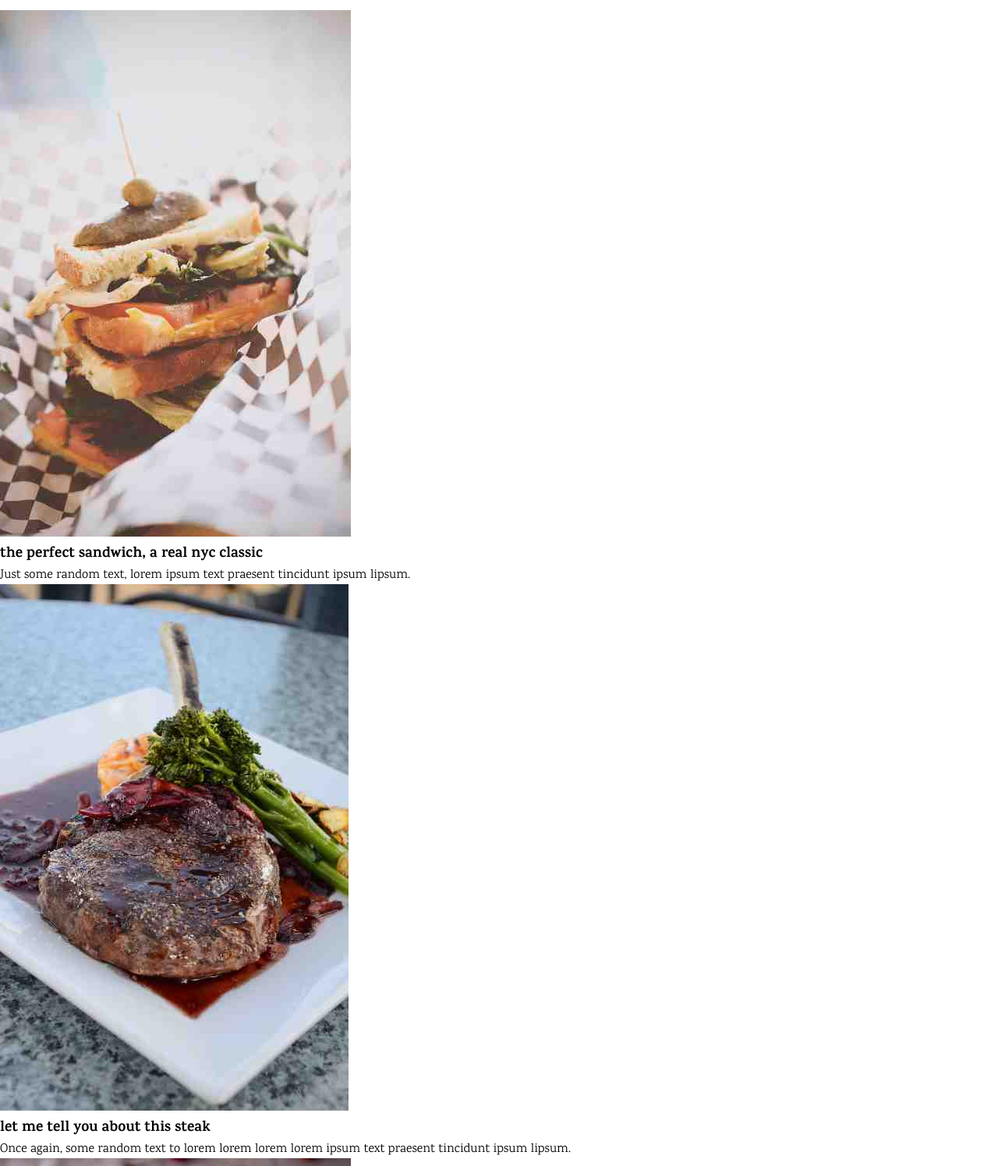
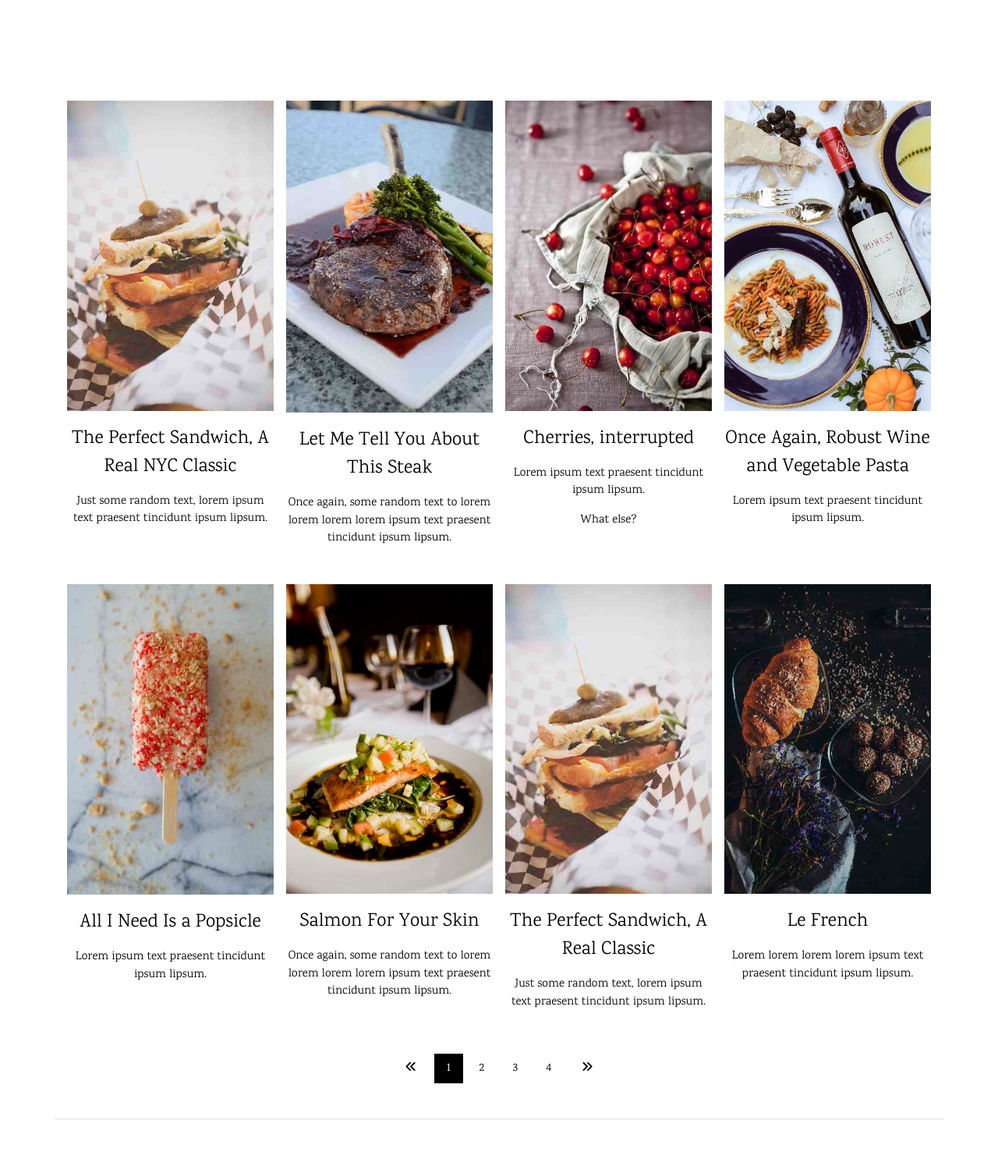
Before and after one commit to OmidMozafari/Food-Blog, a plain HTML site: page Food Blog.html in a window 1280 px wide. Shown: the part 60-1555 px from the top of the page at 78% size. Drawn offline with Linux system fonts and the light colour scheme.

Commit message:
Approximately, completed the project, worked on the sections and footer, changes some design and codes for efficiency, and fixed some bugs.

```diff
--- a/Food Blog.css
+++ b/Food Blog.css
@@ -48,6 +48,179 @@ nav ul li h4{
 
 /* main part styles */
 
+/* this is the overall container after and functions after the header and nav */
 
+.container{
+    max-width: 1200px;
+    margin: 0 70px 0;
+    /* padding: 8px 16px; */
+}
+/* this is the overall container after and functions after the header and nav */
+
+main{
+    display: flex;
+    flex-direction: column;
+}
+
+/* the first sections styles of main */
+#first-main-section{
+    display: flex;
+    margin-top: 100px;
+    padding:16px 8px;
+}
+.first-section-item-containers{
+    width: 100%;
+    padding: 0 8px;
+}
+.first-section-item-containers img{
+    width: 100%;
+}
+.first-section-item-containers h3{
+    font-size: 24px;
+    text-align: center;
+    line-height: 1.5;
+    margin: 10px 0;
+    font-weight: 400;
+}
+.first-section-item-containers p{
+    font-size: 15px;
+    line-height: 1.5;
+    margin: 15px 0;
+    text-align: center;
+}
+/* the first section styles of main */
+
+/* the second section styles of main */
+
+#second-main-section{
+    display: flex;
+    padding: 16px 8px;
+}
+.second-section-item-containers{
+    width: 100%;
+    padding: 0 8px;
+}
+.second-section-item-containers img{
+    width: 100%;
+}
+.second-section-item-containers h3{
+    font-size: 24px;
+    text-align: center;
+    line-height: 1.5;
+    margin: 10px 0;
+    font-weight: 400;
+}
+.second-section-item-containers p{
+    font-size: 15px;
+    line-height: 1.5;
+    margin: 15px 0;
+    text-align: center;
+}
+
+/* the second section styles of main */
+
+/* the third section styles of main */
+
+#third-main-section{
+    padding: 32px 0;
+    text-align: center;
+}
+.third-section-items{
+    padding: 8px 16px;
+    vertical-align: middle;
+    font-size: 15px;
+    text-decoration: none;
+    color: black;
+}
+.third-section-items:hover{
+    background-color: black;
+    color: white;
+}
+.third-section-item-containers :nth-child(2){
+    background-color: black;
+    color: white;
+}
+.third-section-item-containers :nth-child(2):hover{
+    color: black;
+    background-color: rgb(207, 205, 205);
+}
+/* the third section styles of main */
+
+/* horizontal line design styles */
+hr{
+    margin: 20px 0;
+    border: 1px solid #eee;
+}
+
+/* horizontal line design styles */
+
+/* fourth section of main */
+#fourth-main-section{
+    text-align: center;
+    padding: 32px 16px;
+}
+#fourth-main-section h3{
+    margin: 10px 0;
+    font-weight: 400;
+    font-size: 24px;
+}
+.fourth-section-text-container{
+    padding: 32px 0;
+}
+.fourth-section-text-container h4{
+    margin: 10px 0;
+    font-size: 20px;
+}
+.fourth-section-text-container h6{
+    margin: 10px 0;
+    font-size: 16px;
+    font-weight: 400;
+    text-transform: capitalize;
+}
+.fourth-section-text-container p{
+    margin: 15px 0;
+    font-size: 15px;
+    line-height: 1.5;
+}
+/* fourth section of main */
 
 /* main part styles */
+
+/* footer part styles */
+footer{
+    padding: 32px 8px;
+    display: flex;
+}
+.footer-containers{
+    padding: 0 8px;
+    width: 33.3%;
+}
+.footer-containers h3{
+    margin: 10px 0;
+    font-size: 24px;
+    font-weight: 400;
+    text-transform: uppercase;
+}
+.footer-containers p{
+    font-size: 15px;
+    line-height: 1.5;
+    margin: 15px 0;
+}
+.footer-containers p > a{
+    text-decoration: none;
+    color: black;
+}
+.footer-containers ul li{
+    padding: 16px;
+    list-style-type: none;
+    display: flex;
+}
+.footer-containers ul li img{
+    width: 50px;
+    height: 50px;
+    margin-right: 16px;
+}
+.footer-containers ul :nth-child(1){
+    border-bottom: 1px solid #ddd;
+}
+/* footer part styles */
--- a/Food Blog.html
+++ b/Food Blog.html
@@ -9,7 +9,7 @@
     <link rel="stylesheet" href="css/all.min.css">
 </head>
 <body>
-    <div class="container">
+
 
         <!-- header part -->
 
@@ -23,85 +23,115 @@
             </nav>
         </header>
 
+        <div class="container">
+
         <!-- header part -->
 
         <!-- main part -->
 
         <main>
-            <!-- first section of main. this section has the photos -->
-            <section>
-                <div class="first-section-containers">
+
+            <!-- the first section of main -->
+            <section id="first-main-section">
+                <div class="first-section-item-containers">
+                    <div class="first-section-img">
                         <img src="sandwich.jpg" alt="">
-
-                    <h3 class="first-section-titles">the perfect sandwich, a real nyc classic</h3>
-                    <p class="first-section-texts">Just some random text, lorem ipsum text praesent tincidunt ipsum lipsum.</p>
                     </div>
 
-                <div class="first-section-containers">
-                    <img src="steak.jpg" alt="">
+                        <h3>The Perfect Sandwich, A Real NYC Classic</h3>
+                        <p>Just some random text, lorem ipsum text praesent tincidunt ipsum lipsum.</p>
 
-                    <h3 class="first-section-titles">let me tell you about this steak</h3>
-                    <p class="first-section-texts">Once again, some random text to lorem lorem lorem lorem ipsum text praesent tincidunt ipsum lipsum.</p>
                 </div>
 
-                <div class="first-section-containers">
-                    <img src="cherries.jpg" alt="">
-
-                    <h3 class="first-section-titles">Cherries, interrupted</h3>
-                    <p class="first-section-texts">Lorem ipsum text praesent tincidunt ipsum lipsum.</p>
-                    <p class="first-section-texts">What else?</p>
+                <div class="first-section-item-containers">
+                    <div class="first-section-img">
+                        <img src="steak.jpg" alt="">
                     </div>
 
-                <div class="first-section-containers">
+                        <h3>Let Me Tell You About This Steak</h3>
+                        <p>Once again, some random text to lorem lorem lorem lorem ipsum text praesent tincidunt ipsum lipsum.</p>
+
+                </div>
+
+                <div class="first-section-item-containers">
+                    <div class="first-section-img">
+                        <img src="cherries.jpg" alt="">
+                    </div>
+
+                        <h3>Cherries, interrupted</h3>
+                        <p>Lorem ipsum text praesent tincidunt ipsum lipsum.</p>
+                        <p>What else?</p>
+
+                </div>
+
+                <div class="first-section-item-containers">
+                    <div class="first-section-img">
                         <img src="wine.jpg" alt="">
+                    </div>
 
-                    <h3 class="first-section-titles">once again, robust wine and vegetable pasta</h3>
-                    <p class="first-section-texts">Lorem ipsum text praesent tincidunt ipsum lipsum.</p>
+                        <h3>Once Again, Robust Wine and Vegetable Pasta</h3>
+                        <p>Lorem ipsum text praesent tincidunt ipsum lipsum.</p>
+
                 </div>
             </section>
-            <!-- first section of main. this section has the photos -->
+            <!-- the first section of main -->
 
-            <!-- second section of main. this section has the photos -->
-                <section>
-                    <div class="second-section-containers">
+             <!-- the second section of main -->
+
+            <section id="second-main-section">
+                <div class="second-section-item-containers">
+                    <div class="second-section-img">
                         <img src="popsicle.jpg" alt="">
-
-                        <h3 class="second-section-titles">all i need is a popsicle</h3>
-                        <p class="second-section-texts">Lorem ipsum text praesent tincidunt ipsum lipsum.</p>
                     </div>
 
-                    <div class="second-section-containers">
-                        <img src="salmon.jpg" alt="">
+                        <h3>All I Need Is a Popsicle</h3>
+                        <p>Lorem ipsum text praesent tincidunt ipsum lipsum.</p>
 
-                        <h3 class="second-section-titles">salmon for your skin</h3>
-                        <p class="second-section-texts">Once again, some random text to lorem lorem lorem lorem ipsum text praesent tincidunt ipsum lipsum.</p>
                 </div>
 
-                    <div class="second-section-containers">
-                        <img src="sandwich.jpg" alt="">
-
-                       <h3 class="second-section-titles">the perfect sandwich, a real classic</h3>
-                        <p class="second-section-texts">Just some random text, lorem ipsum text praesent tincidunt ipsum lipsum.</p>
+                <div class="second-section-item-containers">
+                    <div class="second-section-img">
+                        <img src="salmon.jpg" alt="">
                     </div>
 
-                    <div class="second-section-containers">
+                        <h3>Salmon For Your Skin</h3>
+                        <p>Once again, some random text to lorem lorem lorem lorem ipsum text praesent tincidunt ipsum lipsum.</p>
+
+                </div>
+
+                <div class="second-section-item-containers">
+                    <div class="second-section-img">
+                        <img src="sandwich.jpg" alt="">
+                    </div>
+
+                        <h3>The Perfect Sandwich, A Real Classic</h3>
+                        <p>Just some random text, lorem ipsum text praesent tincidunt ipsum lipsum.</p>
+
+                </div>
+
+                <div class="second-section-item-containers">
+                    <div class="second-section-img">
                         <img src="croissant.jpg" alt="">
+                    </div>
 
-                        <h3 class="second-section-titles">le french</h3>
-                        <p class="second-section-texts">Lorem lorem lorem lorem ipsum text praesent tincidunt ipsum lipsum.</p>
+                        <h3>Le French</h3>
+                        <p>Lorem lorem lorem lorem ipsum text praesent tincidunt ipsum lipsum.</p>
                 </div>
+
+
             </section>
-            <!-- second section of main. this section has the photos -->
+
+             <!-- the second section of main -->
 
              <!-- third section of main which is the bar section consisted of 1 up to 4 numbers and also icons. -->
-            <section>
-                <div>
-                    <a href="#"><i class="fa-solid fa-angles-left"></i></a>
-                    <a href="#">1</a>
-                    <a href="#">2</a>
-                    <a href="#">3</a>
-                    <a href="#">4</a>
-                    <a href="#"><i class="fa-solid fa-angles-right"></i></a>
+            <section id="third-main-section">
+                <div class="third-section-item-containers">
+                    <a href="#" class="third-section-items"><i class="fa-solid fa-angles-left"></i></a>
+                    <a href="#" class="third-section-items">1</a>
+                    <a href="#" class="third-section-items">2</a>
+                    <a href="#" class="third-section-items">3</a>
+                    <a href="#" class="third-section-items">4</a>
+                    <a href="#" class="third-section-items"><i class="fa-solid fa-angles-right"></i></a>
                 </div>
             </section>
             <!-- third section of main which is the bar section consisted of 1 up to 4 numbers and also icons. -->
@@ -111,7 +141,7 @@
             <!-- a horizontal line just after the third section of the main and on the top of the fourth section of the main -->
 
              <!-- fourth section of the main -->
-            <section>
+            <section id="fourth-main-section">
                 <h3>About Me, The Food Man</h3>
 
                 <div class="fourth-section-img-container">
@@ -120,7 +150,7 @@
 
                 <div class="fourth-section-text-container">
                     <h4>I am Who I Am!</h4>
-                    <h6>with passion for real, good food</h6>
+                    <h6><i>with passion for real, good food</i></h6>
                     <p>Just me, myself and I, exploring the universe of unknownment. I have a heart of love and an interest of lorem ipsum and mauris neque quam blog. I want to share my world with you. Praesent tincidunt sed tellus ut rutrum. Sed vitae justo condimentum, porta lectus vitae, ultricies congue gravida diam non fringilla. Praesent tincidunt sed tellus ut rutrum. Sed vitae justo condimentum, porta lectus vitae, ultricies congue gravida diam non fringilla.</p>
                 </div>
             </section>
@@ -131,21 +161,20 @@
             <!-- a horizontal line just after the fourth section of the main and on the top of the footer -->
 
         </main>
-
          <!-- main part -->
 
         <!-- footer part -->
         <footer>
             <div class="footer-containers">
-                <h3 class="footer-titles">footer</h3>
+                <h3>footer</h3>
                 <p>
                     Praesent tincidunt sed tellus ut rutrum. Sed vitae justo condimentum, porta lectus vitae, ultricies congue gravida diam non fringilla.
                 </p>
-                <p>Powered by<a href="https://www.w3schools.com/w3css/default.asp">w3.css</a></p>
+                <p>Powered by <a href="https://www.w3schools.com/w3css/default.asp">w3.css</a></p>
             </div>
 
             <div class="footer-containers">
-                <h3 class="footer-titles">blog posts</h3>
+                <h3>blog posts</h3>
 
                 <ul>
                     <li>
@@ -165,7 +194,7 @@
             </div>
 
             <div class="footer-containers">
-                <h3 class="footer-titles">popular tags</h3>
+                <h3>popular tags</h3>
 
                 <p class="popular-tags-span-container">
                     <span class="popular-tags-span-items">travel</span>
```
Lines whose indentation alone changed are shown as unchanged.
